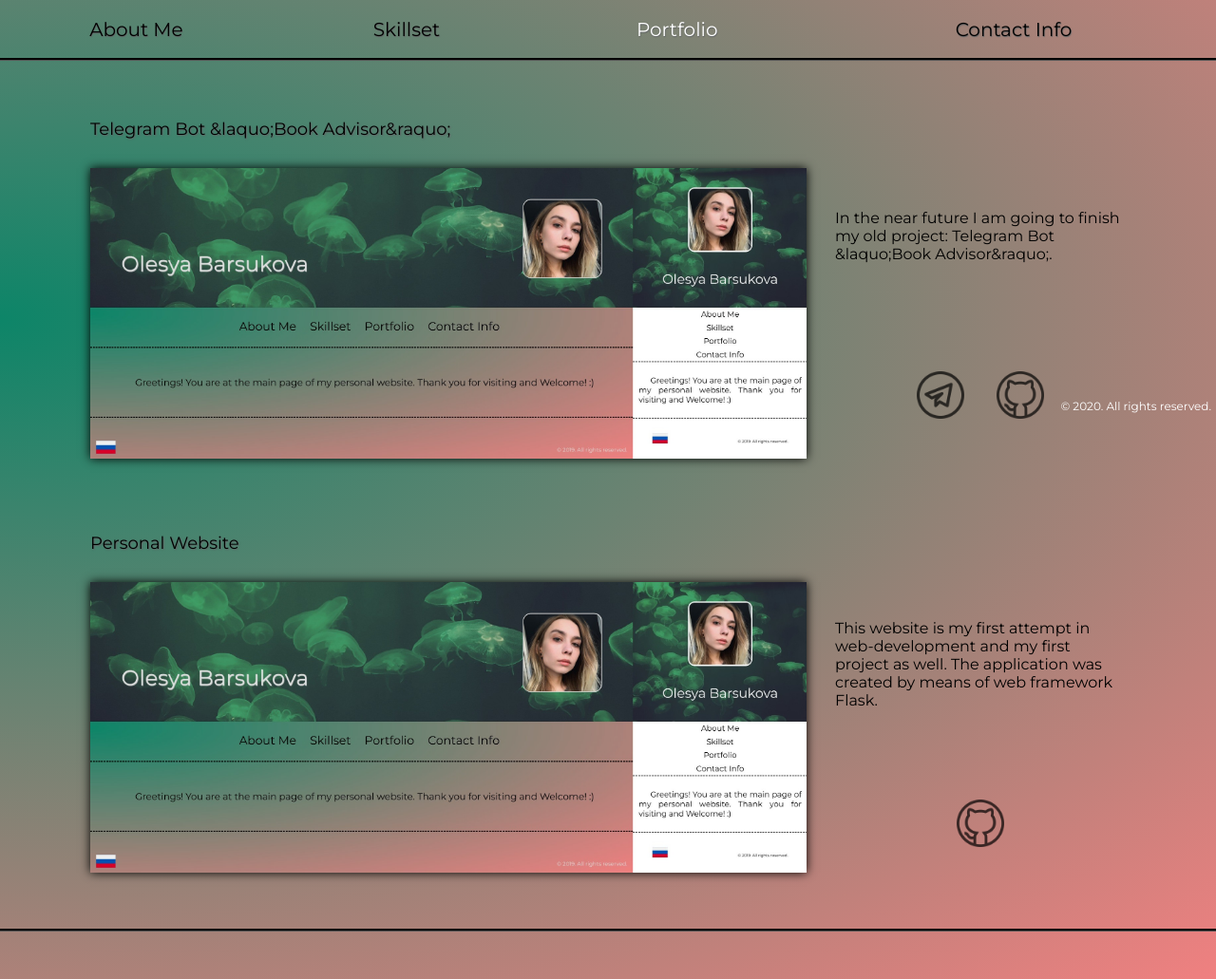
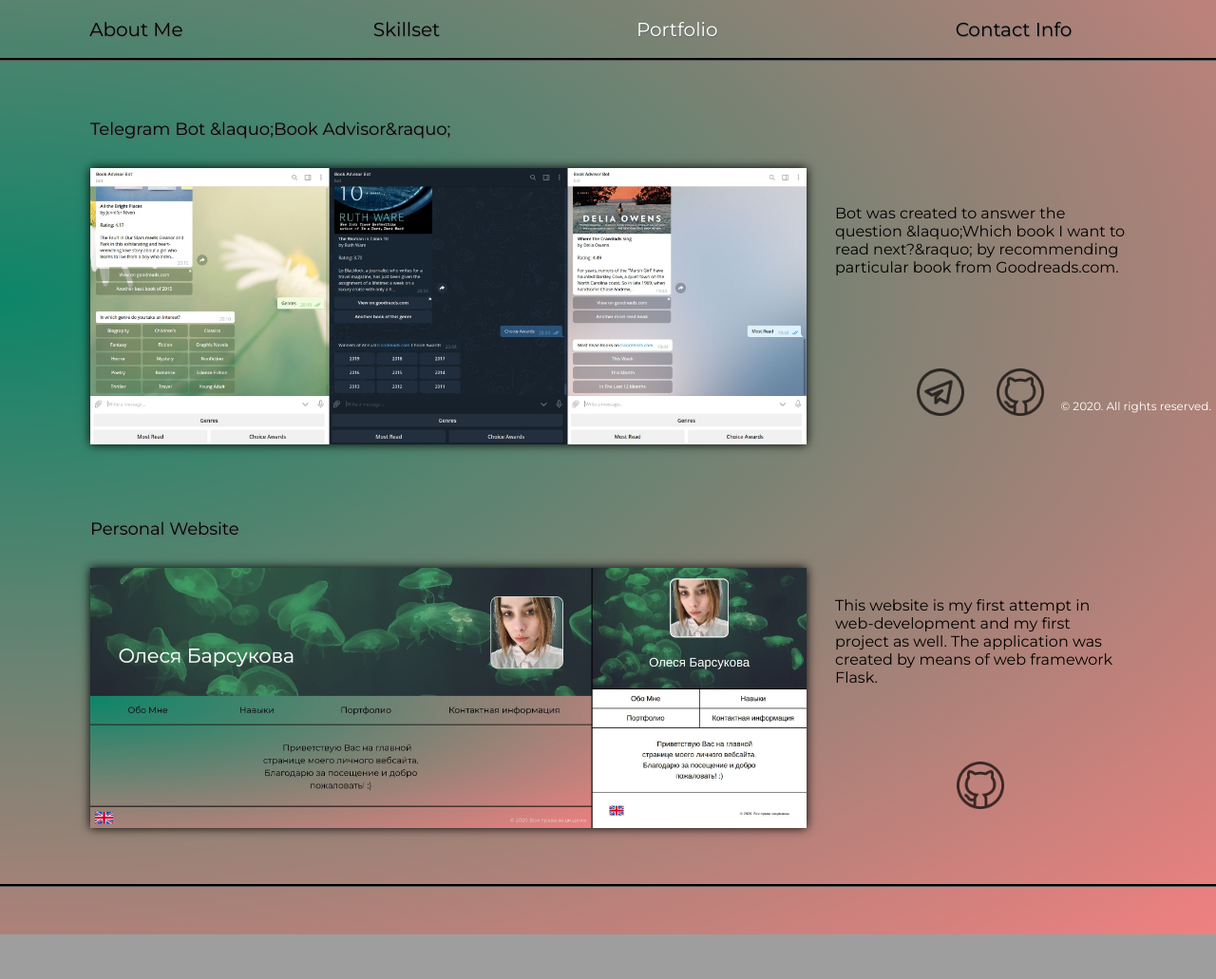
Before and after one commit to BadgerBo/webi, a Python web app: template webi/templates/portfolio.html in a window 1280 px wide. Shown: the part 360-1391 px from the top of the page at 95% size. After the commit the page ends 1344 px from the top, so only its background shows below. Run offline with Jinja, Linux system fonts and the light colour scheme; the template is opened without the code that fills it, so the values that code supplies are empty.

Commit message:
Updated 'portfolio' section

```diff
--- a/webi/templates/portfolio.html
+++ b/webi/templates/portfolio.html
@@ -9,14 +9,14 @@
 				</tr>
 				<tr>
 					<td class="screenshot" rowspan="2" width="70%">
-						<a href="https://i.imgur.com/uwLFQDT.jpg"><img class="screenshot" src="{{ url_for('static', filename='images/screenshot-webi.jpg')}}"/></a>
+						<a href="https://i.imgur.com/qalx2f6.jpg" target="_black"><img class="screenshot" src="{{ url_for('static', filename='images/screenshot-libot.jpg')}}"/></a>
 					</td>
-					<td>{{_('In the near future I am going to finish my old project: Telegram Bot &laquo;Book Advisor&raquo;.')}}</td>
+					<td>{{_('Bot was created to answer the question &laquo;Which book I want to read next?&raquo; by recommending particular book from Goodreads.com.')}}</td>
 				</tr>
 				<tr>
 					<td class="links" align="center" nowrap>
-						<a href=""><img src="{{ url_for('static', filename='images/icon-telegram.png')}}"></a>
-						<a href=""><img src="{{ url_for('static', filename='images/icon-github.png')}}"></a>
+						<a href="https://t.me/BadgerBo_libot" target="_black"><img src="{{ url_for('static', filename='images/icon-telegram.png')}}"></a>
+						<a href="https://github.com/BadgerBo/libot" target="_black"><img src="{{ url_for('static', filename='images/icon-github.png')}}"></a>
 					</td>
 				</tr>
 			</table>
@@ -28,12 +28,13 @@
 				</tr>
 				<tr>
 					<td class="screenshot" rowspan="2" width="70%">
-						<a href="https://i.imgur.com/uwLFQDT.jpg"><img class="screenshot" src="{{ url_for('static', filename='images/screenshot-webi.jpg')}}"/></a>
+						<a href="https://i.imgur.com/XUhxWC7.jpg" target="_black"><img class="screenshot" src="{{ url_for('static', filename='images/screenshot-webi.jpg')}}"/></a>
 					</td>
 					<td >{{_('This website is my first attempt in web-development and my first project as well. The application was created by means of web framework Flask.')}}</td>
 				</tr>
 				<tr>
-					<td class="links" align="center" nowrap><a href="https://github.com/BadgerBo/webi"><img src="{{ url_for('static', filename='images/icon-github.png')}}"></a></td>
+					<td class="links" align="center" nowrap>
+						<a href="https://github.com/BadgerBo/webi" target="_black"><img src="{{ url_for('static', filename='images/icon-github.png')}}"></a></td>
 				</tr>
 			</table>
 		</portfolio>
@@ -46,16 +47,16 @@
 				</tr>
 				<tr>
 					<td class="screenshot" colspan="2">
-						<a href="https://i.imgur.com/uwLFQDT.jpg"><img class="screenshot" src="{{ url_for('static', filename='images/screenshot-webi.jpg')}}"/></a>
+						<a href="https://i.imgur.com/qalx2f6.jpg" target="_black"><img class="screenshot" src="{{ url_for('static', filename='images/screenshot-libot.jpg')}}"/></a>
 					</td>
 				</tr>
 				<tr>
-					<td>{{_('In the near future I am going to finish my old project: Telegram Bot &laquo;Book Advisor&raquo;.')}}</td>
+					<td>{{_('Bot was created to answer the question &laquo;Which book I want to read next?&raquo; by recommending particular book from Goodreads.com.')}}</td>
 				</tr>
 				<tr>
 					<td class="links">
-						<a href=""><img src="{{ url_for('static', filename='images/icon-telegram.png')}}"></a>
-						<a href=""><img src="{{ url_for('static', filename='images/icon-github.png')}}"></a>
+						<a href="https://t.me/BadgerBo_libot" target="_black"><img src="{{ url_for('static', filename='images/icon-telegram.png')}}"></a>
+						<a href="https://github.com/BadgerBo/libot" target="_black"><img src="{{ url_for('static', filename='images/icon-github.png')}}"></a>
 					</td>
 				</tr>
 			</table>
@@ -67,7 +68,7 @@
 				</tr>
 				<tr>
 					<td class="screenshot">
-						<a href="https://i.imgur.com/uwLFQDT.jpg"><img class="screenshot" src="{{ url_for('static', filename='images/screenshot-webi.jpg')}}"/></a>
+						<a href="https://i.imgur.com/XUhxWC7.jpg" target="_black"><img class="screenshot" src="{{ url_for('static', filename='images/screenshot-webi.jpg')}}"/></a>
 					</td>
 				</tr>
 				<tr>
@@ -75,7 +76,7 @@
 				</tr>
 				<tr>
 					<td class="links">
-						<a href="https://github.com/BadgerBo/webi"><img src="{{ url_for('static', filename='images/icon-github.png')}}"></a>
+						<a href="https://github.com/BadgerBo/webi" target="_black"><img src="{{ url_for('static', filename='images/icon-github.png')}}"></a>
 					</td>
 				</tr>
 			</table>
```
Also changed, not shown: webi/static/images/screenshot-libot.jpg (added), webi/static/images/screenshot-webi.jpg.
